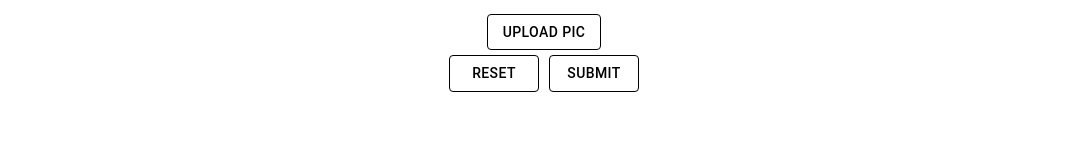
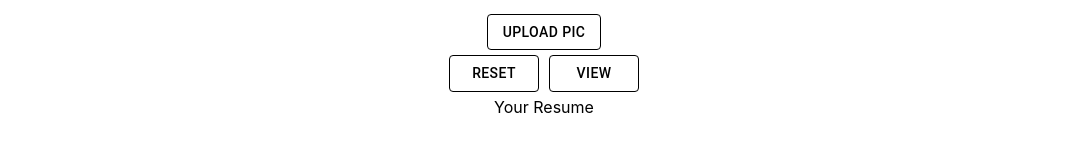
Before and after one commit to aks318/make-your-cv, a React (Create React App) app: page / in a window 1280 px wide. Shown: the part 275-426 px from the top of the page, without its empty margins (96-1183 px from the left). Built offline with nearby package versions, Linux system fonts and the light colour scheme.

Commit message:
react to print configured

```diff
--- a/package.json
+++ b/package.json
@@ -15,6 +15,7 @@
     "react-dom": "^17.0.2",
     "react-pdf": "^5.7.1",
     "react-scripts": "5.0.0",
+    "react-to-print": "^2.14.4",
     "web-vitals": "^2.1.4",
     "yup": "^0.32.11"
   },
--- a/src/component/Form.js
+++ b/src/component/Form.js
@@ -1,5 +1,6 @@
 import { Field, FieldArray, Form, Formik } from 'formik'
-import React , {useEffect, useState} from 'react'
+import React , {useRef, useState} from 'react'
+import { useReactToPrint } from "react-to-print";
 import * as Yup from 'yup'
 import Grid from '@mui/material/Grid';
 import TextField from '@mui/material/TextField';
@@ -8,6 +9,11 @@ import RemoveCircleOutlineRoundedIcon from '@mui/icons-material/RemoveCircleOutl
 import Button from '@mui/material/Button';
 
 const InputForm = () => {
+    const myResume = useRef()
+    const handlePDF =  useReactToPrint({
+        content: () => myResume.current,
+      });
+
     const [selectedImage , setSelectedImage] = useState(null)
     const initialValues = {
         name : "",
@@ -169,7 +175,11 @@ const InputForm = () => {
                 </Form>
                 <div>
                     <Button style={{margin : "5px" , width : "90px"}} variant="outlined" color='inherit' onClick={handleReset}>Reset</Button>
-                    <Button style={{margin : "5px" , width : "90px"}} variant="outlined" color='inherit' onClick={handleSubmit}>Submit</Button>
+                    {/* <Button style={{margin : "5px" , width : "90px"}} variant="outlined" color='inherit' onClick={handleSubmit}>Submit</Button> */}
+                    <Button style={{margin : "5px" , width : "90px"}} variant="outlined" color='inherit' onClick={handlePDF}>View</Button>
+                </div>
+                <div ref = {myResume}>
+                    Your Resume
                 </div>
             </div>
         )}}
```
Also changed, not shown: src/component/MyResume.js (deleted), 1 other file (tests, documents, lock files or other folders).
